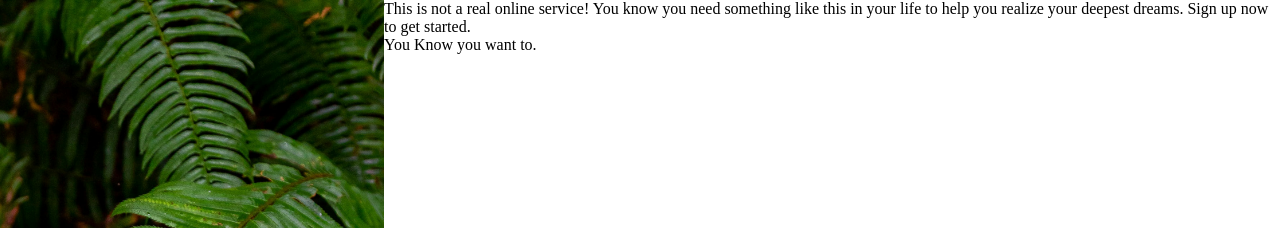
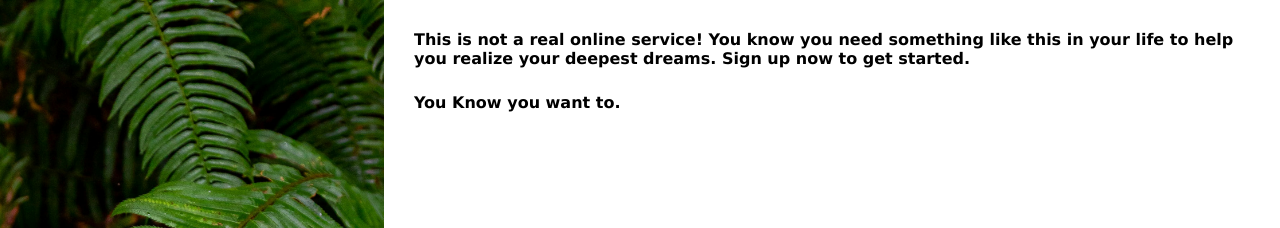
Before and after one commit to wambambizzle/odin-sign-up-form, a plain HTML site: page index.html in a window 1280 px wide. Shown: the top 228 px of the page. Drawn offline with Linux system fonts and the light colour scheme.

Commit message:
Start laying out the right side of the content - add the main text copy

```diff
--- a/index.html
+++ b/index.html
@@ -32,13 +32,15 @@
         </div>
       </div>
       <div class="content">
-        <p>
-          This is not a real online service! You know you need something like
-          this in your life to help you realize your deepest dreams. Sign up now
-          to get started.
-        </p>
+        <div class="copy">
+          <p>
+            This is not a real online service! You know you need something like
+            this in your life to help you realize your deepest dreams. Sign up
+            now to get started.
+          </p>
 
-        <p>You Know you want to.</p>
+          <p>You Know you want to.</p>
+        </div>
       </div>
     </div>
   </body>
--- a/styles.css
+++ b/styles.css
@@ -31,10 +31,17 @@
 
 .content {
   flex: 1;
-  /* display: flex; */
-  /* padding: 50px; */
-  /* background-color: red; */
-  /* height: 100%; */
+  padding: 30px;
+}
+
+.copy > p {
+  padding-bottom: 25px;
+}
+
+.copy p {
+  font-family: Verdana, Geneva, Tahoma, sans-serif;
+  font-weight: 600;
+  color: black;
 }
 
 .branding {
```
